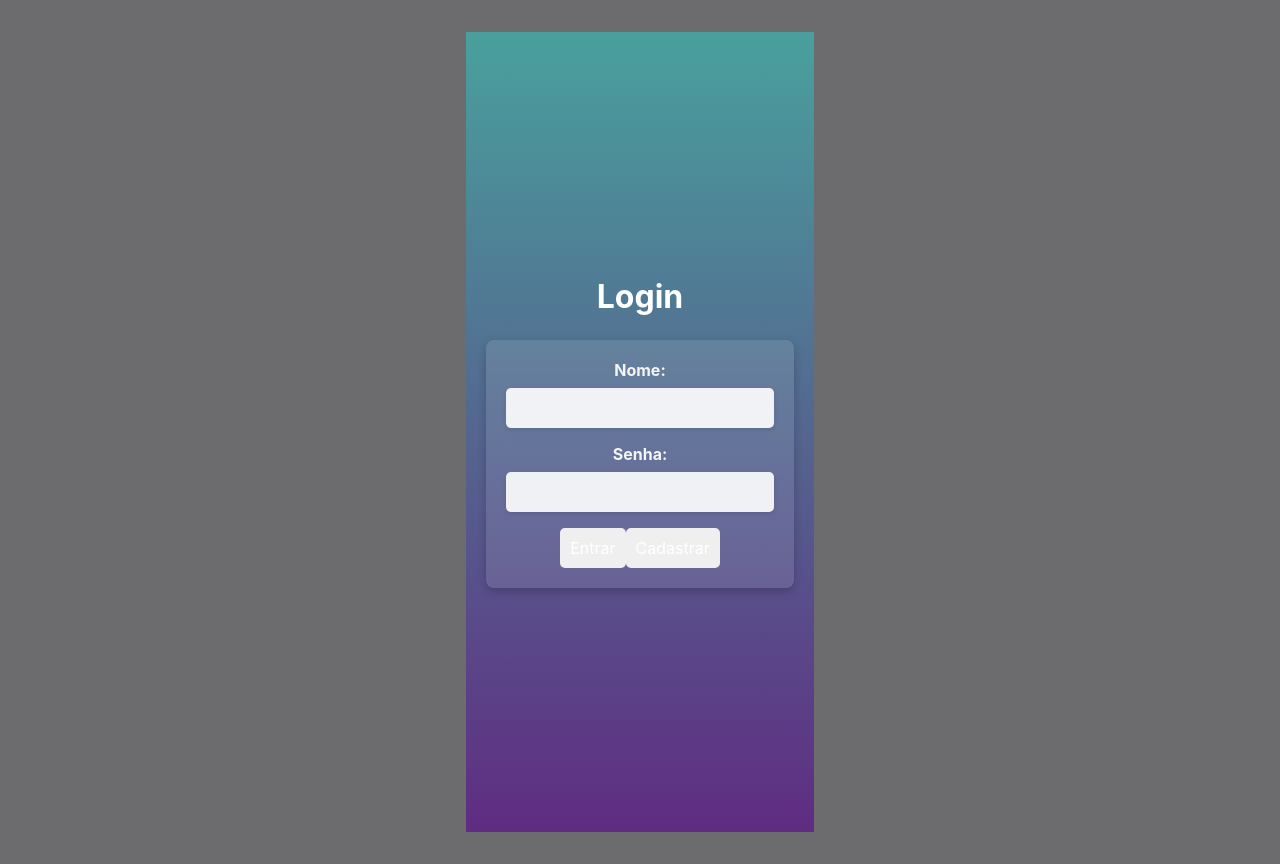
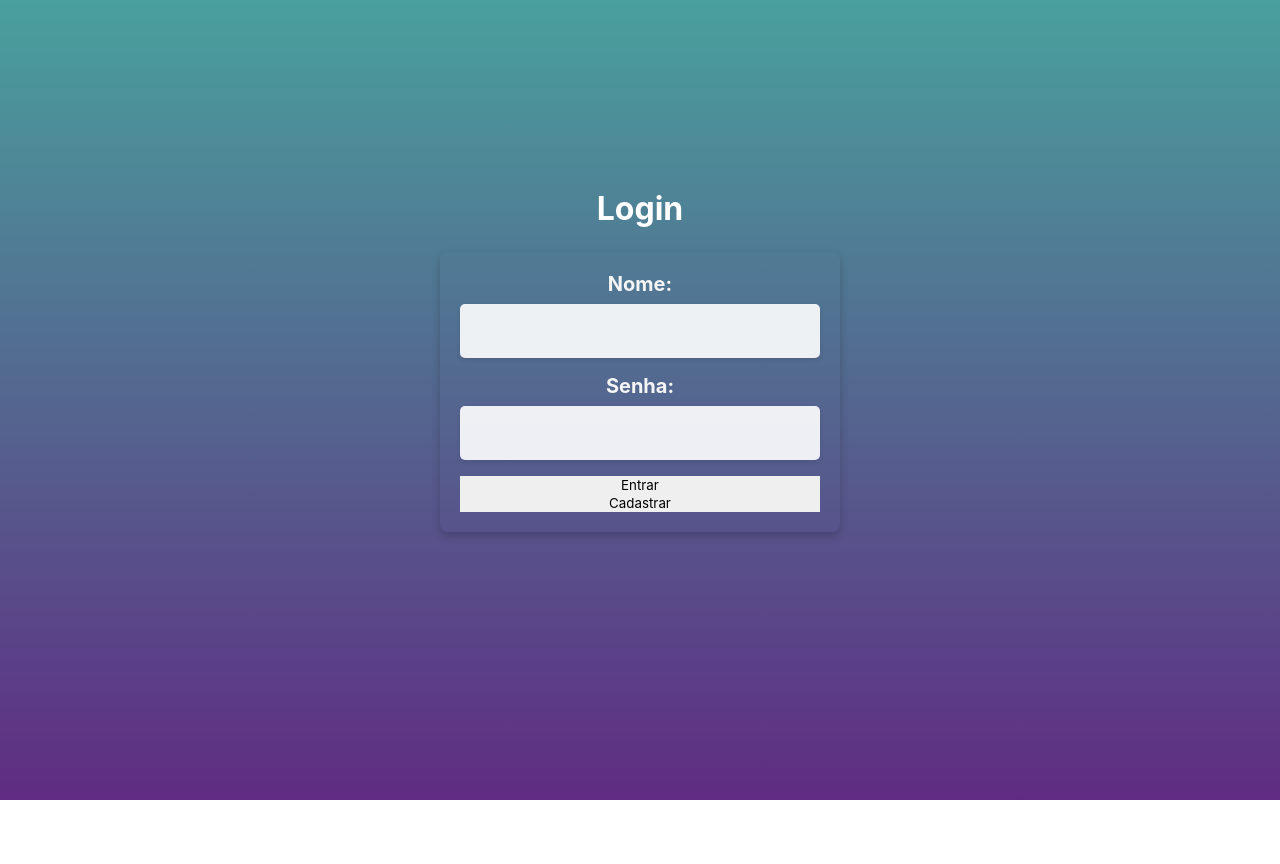
Before and after one commit to jhorgeluiz/Cadastro-usuarios-CRUD, a React (Vite) app: page / in a window 1280 px wide. After the commit the page ends 800 px from the top, so only its background shows below. Built offline with nearby package versions, Linux system fonts and the light colour scheme.

Commit message:
Atualização do projeto

```diff
--- a/src/App.css
+++ b/src/App.css
@@ -34,10 +34,8 @@
     height: auto;
     background: transparent;
     box-shadow: 0 8px 16px #77aa191a;
-
     padding: 20px;
     overflow: hidden;
-
   }
 
   h1 {
@@ -56,7 +54,6 @@
     font-size: 24px;
     font-weight: 700;
     color: white;
-
   }
 
   aside {
@@ -72,9 +69,7 @@
     color: white;
   }
 
-
   .divTable {
-
     overflow-x: auto;
     margin-top: 20px;
   }
@@ -117,27 +112,12 @@
     width: 70px;
   }
 
-
-
   tbody td.acao button {
     background: none;
     color: #555;
     font-size: 18px;
-    /* padding: 5px 8px; */
     cursor: pointer;
   }
-
-  /* tbody td.acao button:hover {
-    color: #4CAF50;
-  }
-
-  tbody td.acao button.delete {
-    color: #e74c3c;
-  }
-
-  tbody td.acao button.delete:hover {
-    color: #c0392b;
-  } */
 
   .modal-container.active {
     display: block;      /* <---- */
@@ -179,7 +159,7 @@
   .modal input:focus {
     border-color: #4CAF50;
     outline: none;
-    box-shadow: 0 0 5px rgba(76, 175, 80, 0.3);
+    box-shadow: 0 0 5px #4caf504d;
   }
 
   .modal button {
@@ -195,10 +175,6 @@
     background-color: #45a049;
   }
 
-
-
-
-  /* Estilo principal para o container de login */
   .login-container {
     display: flex;
     flex-direction: column;
@@ -206,14 +182,12 @@
     justify-content: center;
     width: 100vw;
     height: 90vh;
-    /* background-color: #2575fc; */
     background-image: linear-gradient( #49a09d, #5f2c82);
     background-attachment: fixed;
     color: #fff;
     padding: 20px;
   }
 
-  /* Título do login */
   .login-container h1 {
     font-size: 2rem;
     margin-bottom: 1.5rem;
@@ -221,7 +195,6 @@
     color: white;
   }
 
-  /* Estilo para o formulário */
   .login-container form {
     background-color: transparent;
     padding: 20px;
@@ -234,7 +207,6 @@
     flex-direction: column;
   }
 
-  /* Estilo para os labels */
   .login-container label {
     display: flex;
     flex-direction: column;
@@ -245,7 +217,6 @@
     color: #f5f5f5;
   }
 
-  /* Estilo para os inputs */
   .login-container input {
     margin-top: 0.5rem;
     padding: 15px;
@@ -262,7 +233,6 @@
     outline: 2px solid #6a11cb;
   }
 
-  /* Estilo para o botão */
   .login-container button {
     background-color: #49a09d;
     color: #fff;
@@ -278,10 +248,6 @@
     background-color: #6a11cb;
   }
 
-
-
-
-  /* estilo botao sair */
   #sair {
     margin-left: 10px;
     background-color: #ff6b6b;
@@ -299,20 +265,8 @@
 
 }
 
-
-
-
-
-
-
+/* telas grandes */
 @media screen and (min-width: 992px) {
-  #root {
-    max-width: 1280px;
-    margin: 0 auto;
-    padding: 2rem;
-    text-align: center;
-  }
-
   * {
     margin: 0;
     padding: 0;
@@ -326,7 +280,7 @@
     display: flex;
     align-items: flex-start;
     justify-content: center;
-    background-color: #6c6c6e;
+    background-image: linear-gradient( #49a09d, #5f2c82);
   }
 
   button {
@@ -345,16 +299,15 @@
     width: 100%;
     max-width: 900px;
     height: auto;
-    background: #b0afb1;
+    background: transparent;
     box-shadow: 0 8px 16px #77aa191a;
-    border-radius: 10px;
     padding: 20px;
     overflow: hidden;
-
   }
 
   h1 {
     color: white;
+    text-align: center;
   }
 
   .container > .modal .m-nome {
@@ -365,24 +318,25 @@
   }
 
   header {
-    text-align: center;
     font-size: 24px;
     font-weight: 700;
     color: white;
   }
 
+  aside {
+    display: flex;
+    justify-content: center;
+    gap: 20px;
+    padding-top: 10px;
+  }
+
   #new {
     padding: 10px 20px;
-    background-color: #4CAF50;
+    background-color:  #5f2c82;
     color: white;
   }
 
-  #new:hover {
-    background-color: #45a049;
-  }
-
   .divTable {
-
     overflow-x: auto;
     margin-top: 20px;
   }
@@ -401,7 +355,7 @@
   thead th {
     font-size: 16px;
     text-align: left;
-    padding: 12px 8px;
+    padding: 10px;
     color: #555555;
     border-bottom: 2px solid #eeeeee;
   }
@@ -415,36 +369,21 @@
   }
 
   tbody td {
-    padding: 12px 8px;
+    padding: 10px;
     text-align: left;
     color: #333333;
   }
 
   .acao {
     text-align: center;
-    width: 100px;
+    width: 70px;
   }
-
-
 
   tbody td.acao button {
     background: none;
     color: #555;
     font-size: 18px;
-    padding: 5px 8px;
     cursor: pointer;
-  }
-
-  tbody td.acao button:hover {
-    color: #4CAF50;
-  }
-
-  tbody td.acao button.delete {
-    color: #e74c3c;
-  }
-
-  tbody td.acao button.delete:hover {
-    color: #c0392b;
   }
 
   .modal-container.active {
@@ -453,12 +392,13 @@
 
   .modal {
     width: 90%;
+    height: 400px;
     max-width: 500px;
-    background: #6d17a7;
+    background-color:  #5f2c82;
     border-radius: 10px;
     padding: 20px;
     position: fixed;
-    top: 50%;
+    top: 40%;
     left: 50%;
     transform: translate(-50%, -50%);
     z-index: 10;
@@ -467,15 +407,17 @@
   .modal label {
     display: flex;     /* <---- */
     margin-bottom: 8px;
-    font-size: 14px;
+    padding: 5px;
+    font-size: 20px;
     font-weight: 600;
-    color: #333333;
+    text-align: center;
+    color: white;
   }
 
   .modal input {
     width: 100%;
-    padding: 10px;
-    margin-bottom: 20px;
+    padding: 15px;
+    margin-bottom: 30px;
     border: 1px solid #dddddd;
     border-radius: 4px;
     font-size: 14px;
@@ -484,13 +426,13 @@
   .modal input:focus {
     border-color: #4CAF50;
     outline: none;
-    box-shadow: 0 0 5px rgba(76, 175, 80, 0.3);
+    box-shadow: 0 0 5px #4caf504d;
   }
 
   .modal button {
     width: 100%;
-    padding: 10px;
-    font-size: 16px;
+    padding: 15px;
+    font-size: 20px;
     background-color: #4CAF50;
     color: white;
     border-radius: 4px;
@@ -500,136 +442,91 @@
     background-color: #45a049;
   }
 
-  /* Responsividade */
-  @media (max-width: 768px) {
-    .header span {
-      font-size: 20px;
-    }
-
-    thead th {
-      font-size: 14px;
-    }
-
-    tbody td {
-      font-size: 14px;
-    }
-  }
-
-
-
-
-  /* Estilo principal para o container de login */
   .login-container {
     display: flex;
     flex-direction: column;
     align-items: center;
     justify-content: center;
-  height: 100vh;
+    width: 100vw;
+    height: 90vh;
     background-image: linear-gradient( #49a09d, #5f2c82);
-  font-family: Arial, sans-serif;
+    background-attachment: fixed;
     color: #fff;
     padding: 20px;
-  box-sizing: border-box;
   }
 
-/* Título do login */
   .login-container h1 {
     font-size: 2rem;
     margin-bottom: 1.5rem;
     text-align: center;
-  color: #ffffff;
+    color: white;
   }
 
-/* Estilo para o formulário */
   .login-container form {
-  background: rgba(255, 255, 255, 0.1);
+    background-color: transparent;
     padding: 20px;
     border-radius: 8px;
-  box-shadow: 0 4px 10px rgba(0, 0, 0, 0.2);
+    box-shadow: 0 4px 10px #00000033;
     width: 100%;
     max-width: 400px;
     box-sizing: border-box;
+    display: flex;
+    flex-direction: column;
   }
 
-/* Estilo para os labels */
   .login-container label {
     display: flex;
     flex-direction: column;
     margin-bottom: 1rem;
     font-weight: bold;
-  font-size: 1rem;
+    font-size: 20px;
+    text-align: center;
     color: #f5f5f5;
   }
 
-/* Estilo para os inputs */
   .login-container input {
     margin-top: 0.5rem;
-  padding: 10px;
-  font-size: 1rem;
+    padding: 15px;
+    font-size: 20px;
     border: none;
     border-radius: 5px;
-  background: rgba(255, 255, 255, 0.9);
+    background-color: #ffffffe6;
     color: #333;
     outline: none;
-  box-shadow: 0 2px 4px rgba(0, 0, 0, 0.1);
+    box-shadow: 0 2px 4px #0000001a;
   }
 
   .login-container input:focus {
     outline: 2px solid #6a11cb;
   }
 
-/* Estilo para o botão */
   .login-container button {
-  background: #2575fc;
+    background-color: #49a09d;
+    color: #fff;
+    border: none;
+    border-radius: 5px;
+    padding: 15px;
+    margin-top: 10px;
+    font-size: 20px;
+    cursor: pointer;
+  }
+
+  .login-container button:hover {
+    background-color: #6a11cb;
+  }
+
+  #sair {
+    margin-left: 10px;
+    background-color: #ff6b6b;
     color: #fff;
     border: none;
     border-radius: 5px;
     padding: 10px;
     font-size: 1rem;
     cursor: pointer;
-  transition: background 0.3s ease;
-}
-
-.login-container button:hover {
-  background: #6a11cb;
-}
-
-/* Responsividade */
-@media (max-width: 768px) {
-  .login-container {
-    padding: 10px;
-  }
-
-  .login-container form {
-    padding: 15px;
-  }
-
-  .login-container h1 {
-    font-size: 1.5rem;
-  }
-
-  .login-container input,
-  .login-container button {
-    font-size: 0.9rem;
-  }
-}
-
-
-/* estilo botao sair */
-#logout {
-  margin-left: 10px;
-  background: #ff6b6b;
-  color: #fff;
-  border: none;
-  border-radius: 5px;
-  padding: 10px;
-  font-size: 1rem;
-  cursor: pointer;
-  transition: background 0.3s ease;
   }
 
   #logout:hover {
     background: #ff4a4a;
   }
-
 }
```
Also changed, not shown: src/App.jsx (+52 -52 lines). Lines whose indentation alone changed are shown as unchanged.
